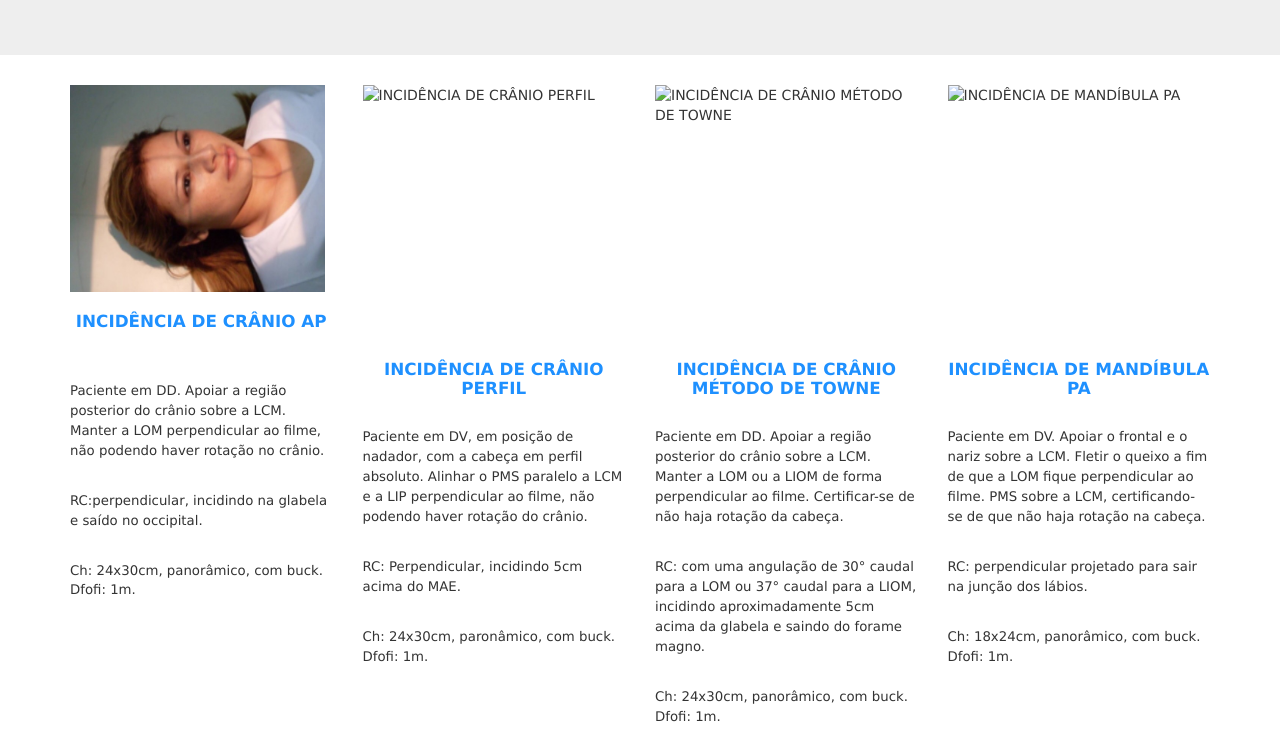
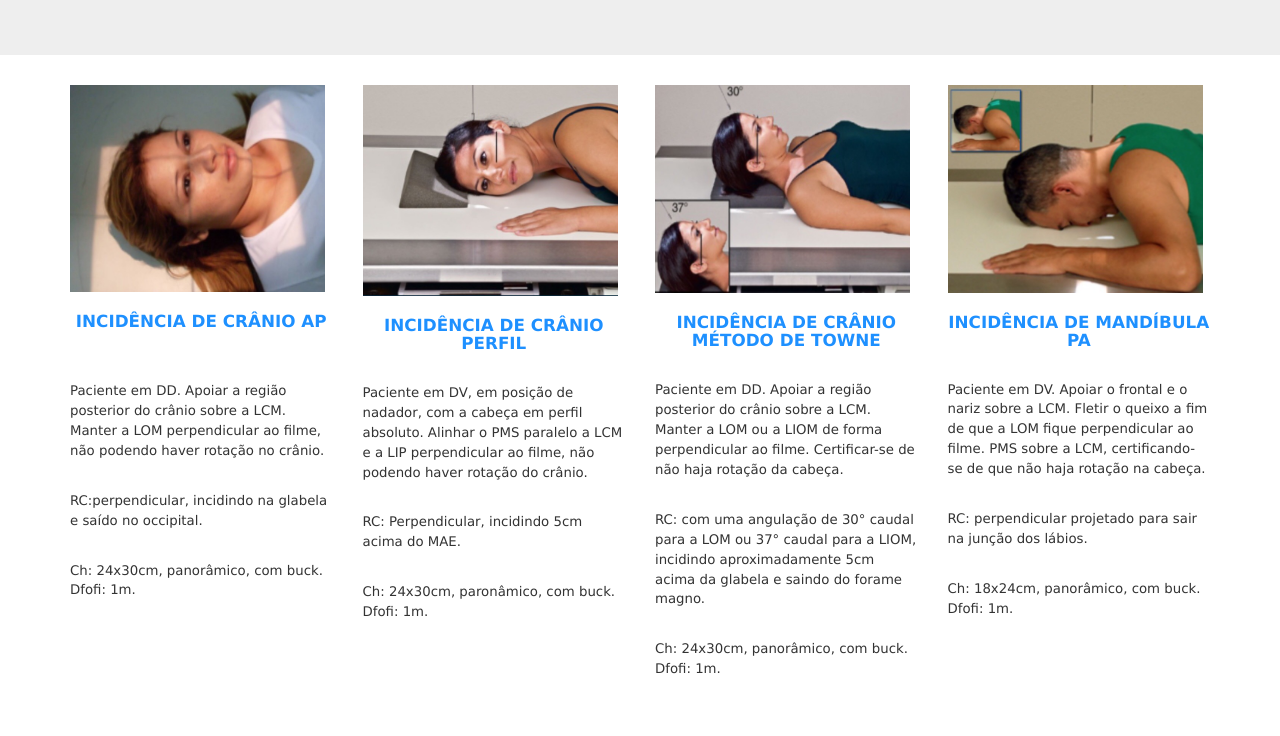
Before and after one commit to gabeesms/html-bootstrap, a plain HTML site: page page-cabeca.html in a window 1280 px wide. Shown: the part 190-926 px from the top of the page. After the commit the page ends 879 px from the top, so only its background shows below. Drawn offline with nearby package versions, Linux system fonts and the light colour scheme.

Commit message:
commit url imagens

```diff
--- a/page-cabeca.html
+++ b/page-cabeca.html
@@ -36,7 +36,7 @@
         <p>Ch: 24x30cm, panorâmico, com buck. Dfofi: 1m.</p>
       </div>
       <div class="col-sm-3">
-        <img src="imagem/cabeca/cranioperfil.jpg" width="255" height="255" class="img-responsive"
+        <img src="cranioperfil.jpg" width="255" height="255" class="img-responsive"
           alt="INCIDÊNCIA DE CRÂNIO PERFIL">
         <h3>INCIDÊNCIA DE CRÂNIO PERFIL</h3>
         <p></p>
@@ -46,7 +46,7 @@
         <p>Ch: 24x30cm, paronâmico, com buck. Dfofi: 1m.</p>
       </div>
       <div class="col-sm-3">
-        <img src="imagem/cabeca/craniotowne.jpg" width="255" height="255" class="img-responsive"
+        <img src="craniotowne.jpg" width="255" height="255" class="img-responsive"
           alt="INCIDÊNCIA DE CRÂNIO MÉTODO DE TOWNE">
         <h3>INCIDÊNCIA DE CRÂNIO MÉTODO DE TOWNE</h3>
         <p></p>
@@ -57,7 +57,7 @@
         <p>Ch: 24x30cm, panorâmico, com buck. Dfofi: 1m.</p>
       </div>
       <div class="col-sm-3">
-        <img src="imagem/cabeca/mandibula.jpg" width="255" height="255" class="img-responsive"
+        <img src="mandibula.jpg" width="255" height="255" class="img-responsive"
           alt="INCIDÊNCIA DE MANDÍBULA PA">
         <h3>INCIDÊNCIA DE MANDÍBULA PA</h3>
         <p></p>
```
